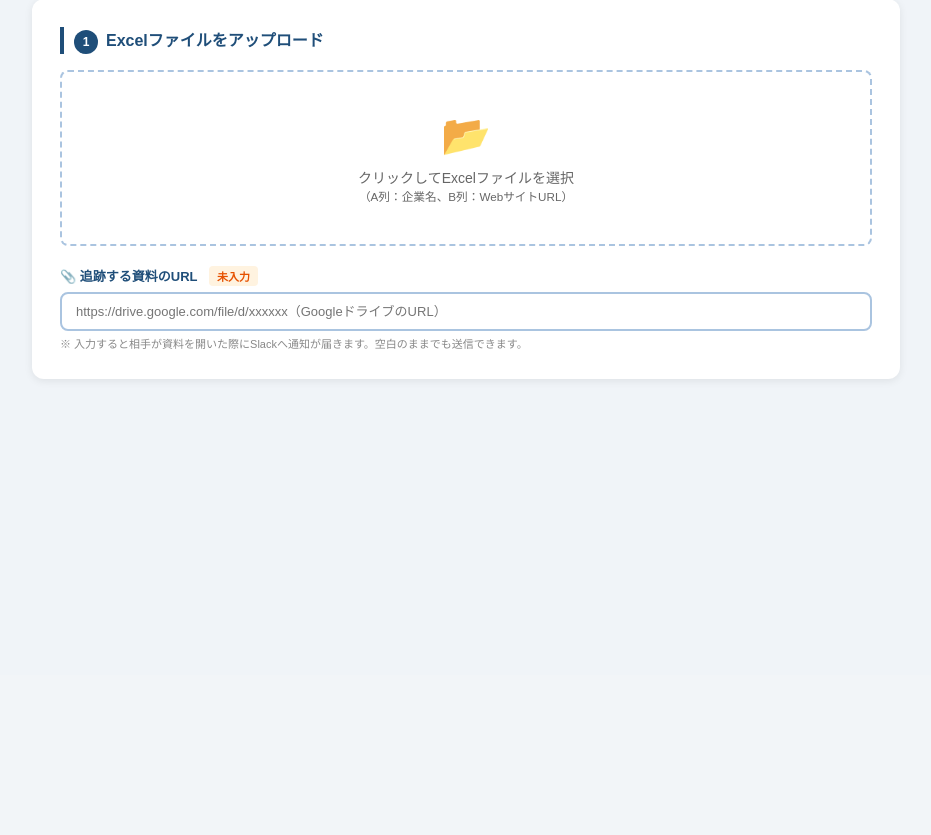
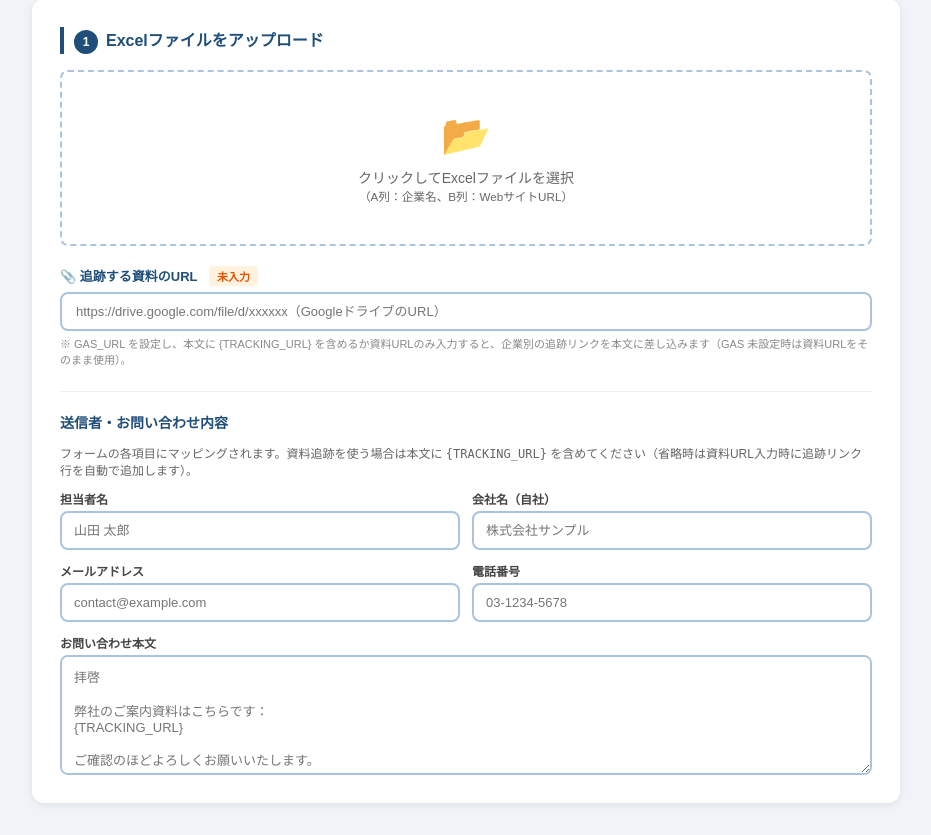
Before and after one commit to oshita-ops/form-sender, a Flask app: page / in a window 1280 px wide. Shown: the part 125-960 px from the top of the page, without its empty margins (174-1105 px from the left). Before the commit the page ends 505 px from the top, so only its background shows below. Run offline with Flask 3, Linux system fonts and the light colour scheme.

Commit message:
Fix sender payload, Claude JSON parsing, tracking URL, gunicorn

```diff
--- a/app.py
+++ b/app.py
@@ -1,5 +1,4 @@
 import os
-import json
 import asyncio
 import threading
 from datetime import datetime
@@ -7,9 +6,18 @@ from flask import Flask, render_template, request, jsonify, send_file
 from flask_httpauth import HTTPBasicAuth
 from werkzeug.security import generate_password_hash, check_password_hash
 import pandas as pd
-from openpyxl import load_workbook
-from openpyxl.styles import PatternFill
 from engine import FormSender
+
+
+def _normalize_sender(payload):
+    keys = ('name', 'company', 'email', 'phone', 'message')
+    out = {k: '' for k in keys}
+    if not payload or not isinstance(payload, dict):
+        return out
+    for k in keys:
+        v = payload.get(k)
+        out[k] = (str(v).strip() if v is not None else '')
+    return out
 
 app = Flask(__name__)
 auth = HTTPBasicAuth()
@@ -64,14 +72,15 @@ def upload():
 @app.route('/run', methods=['POST'])
 @auth.login_required
 def run():
-    data = request.json
+    data = request.json or {}
     mode = data.get('mode', 'test')  # test or production
-    document_url = data.get('document_url', '')  # 画面から受け取る資料URL
+    document_url = (data.get('document_url') or '').strip()
+    sender = _normalize_sender(data.get('sender'))
     session_id = datetime.now().strftime('%Y%m%d%H%M%S')
     progress_store[session_id] = {'status': 'running', 'results': [], 'total': 0, 'done': 0}
 
     def run_async():
-        asyncio.run(execute(session_id, mode, document_url))
+        asyncio.run(execute(session_id, mode, document_url, sender))
 
     thread = threading.Thread(target=run_async)
     thread.start()
@@ -90,23 +99,19 @@ def download(session_id):
         return send_file(path, as_attachment=True, download_name='送信結果.xlsx')
     return jsonify({'error': 'ファイルが見つかりません'}), 404
 
-async def execute(session_id, mode, document_url=''):
+async def execute(session_id, mode, document_url='', sender=None):
     try:
-        # シート名に依存せず最初のシートからA列・B列を読み込む
+        # シート名に依存せず最初のシートからA列・B列を読み込む（/upload と同じ条件）
         df = pd.read_excel('uploads/companies.xlsx', header=0)
+        df.columns = [str(c).strip() for c in df.columns]
         df = df.iloc[:, :2]
         df.columns = ['会社名', 'URL']
         df = df.dropna(subset=['会社名', 'URL'])
+        df = df[df['会社名'].astype(str).str.strip() != '']
         df = df[df['URL'].astype(str).str.startswith('http')]
         companies = df.to_dict(orient='records')
 
-        sender = {
-            'name': '',
-            'company': '',
-            'email': '',
-            'phone': '',
-            'message': '',
-        }
+        sender = _normalize_sender(sender)
 
         progress_store[session_id]['total'] = len(companies)
         results = []
@@ -116,7 +121,7 @@ async def execute(session_id, mode, document_url=''):
 
         for i, company in enumerate(companies):
             # 会社名と資料URLを渡して追跡URLを自動生成
-            result = await sender_obj.process(company['会社名'], company['URL'], sender, document_url)
+            result = await sender_obj.process(company['会社名'], company['URL'], dict(sender), document_url)
             results.append(result)
             progress_store[session_id]['done'] = i + 1
             progress_store[session_id]['results'] = results
@@ -150,17 +155,22 @@ def save_result(session_id, results):
 
     status_colors = {'✅ 送信完了': 'E2EFDA', '❌ 失敗': 'FFE0E0', '⚠️ スキップ': 'FFF2CC'}
     for i, r in enumerate(results, 1):
+        ok = (r.get('status') or '').startswith('✅ 送信完了')
         row = [
             i,
             r['company'],
             r['status'],
             r.get('reason', '-'),
             r.get('tracking_url', '-'),  # 追跡URLを結果に追加
-            '要手動対応' if r['status'] != '✅ 送信完了' else '-',
+            '要手動対応' if not ok else '-',
             r.get('form_url', '-'),
             r.get('timestamp', '-')
         ]
-        color = status_colors.get(r['status'], 'FFFFFF')
+        st = r.get('status', '')
+        if st.startswith('✅ 送信完了'):
+            color = status_colors['✅ 送信完了']
+        else:
+            color = status_colors.get(st, 'FFFFFF')
         for col, val in enumerate(row, 1):
             cell = ws1.cell(row=i+1, column=col, value=val)
             cell.fill = PatternFill('solid', start_color=color)
@@ -175,7 +185,7 @@ def save_result(session_id, results):
         cell.fill = PatternFill('solid', start_color='843C0C')
         cell.border = border
 
-    manual = [r for r in results if r['status'] != '✅ 送信完了']
+    manual = [r for r in results if not (r.get('status') or '').startswith('✅ 送信完了')]
     for i, r in enumerate(manual, 1):
         row = [i, r['company'], r.get('top_url', '-'), r.get('reason', '-'), '□']
         for col, val in enumerate(row, 1):
--- a/render.yaml
+++ b/render.yaml
@@ -3,9 +3,11 @@ services:
     name: form-sender
     env: python
     buildCommand: pip install -r requirements.txt && python -m playwright install chromium && python -m playwright install-deps chromium
-    startCommand: python app.py
+    startCommand: gunicorn --bind 0.0.0.0:$PORT app:app
     envVars:
       - key: ANTHROPIC_API_KEY
+        sync: false
+      - key: ANTHROPIC_MODEL
         sync: false
       - key: AUTH_USERNAME
         sync: false
--- a/requirements.txt
+++ b/requirements.txt
@@ -4,8 +4,6 @@ openpyxl>=3.1.2
 anthropic>=0.25.0
 flask-httpauth>=4.8.0
 requests>=2.31.0
-beautifulsoup4>=4.12.0
 playwright>=1.40.0
 werkzeug>=3.0.0
-gunicorn
-uvicorn
+gunicorn>=22.0.0
--- a/templates/index.html
+++ b/templates/index.html
@@ -51,6 +51,16 @@
     .url-input-wrap .hint { font-size: 11px; color: #888; margin-top: 4px; }
     .url-badge { display: inline-block; background: #e8f5e9; color: #2e7d32; border-radius: 4px; padding: 2px 8px; font-size: 11px; margin-left: 8px; }
     .url-badge.empty { background: #fff3e0; color: #e65100; }
+    .sender-form { margin-top: 24px; padding-top: 20px; border-top: 1px solid #eee; }
+    .sender-form h3 { font-size: 14px; color: #1F4E79; margin-bottom: 12px; }
+    .field-grid { display: grid; grid-template-columns: 1fr 1fr; gap: 12px; }
+    @media (max-width: 640px) { .field-grid { grid-template-columns: 1fr; } }
+    .field { display: flex; flex-direction: column; gap: 4px; }
+    .field label { font-size: 12px; font-weight: bold; color: #444; }
+    .field input, .field textarea { width: 100%; padding: 10px 12px; border: 2px solid #aac4e0; border-radius: 8px; font-size: 13px; font-family: inherit; }
+    .field textarea { min-height: 120px; resize: vertical; }
+    .field input:focus, .field textarea:focus { outline: none; border-color: #1F4E79; }
+    .field-full { grid-column: 1 / -1; }
   </style>
 </head>
 <body>
@@ -85,7 +95,34 @@
         placeholder="https://drive.google.com/file/d/xxxxxx（GoogleドライブのURL）"
         oninput="onDocumentUrlChange(this.value)"
       />
-      <div class="hint">※ 入力すると相手が資料を開いた際にSlackへ通知が届きます。空白のままでも送信できます。</div>
+      <div class="hint">※ GAS_URL を設定し、本文に {TRACKING_URL} を含めるか資料URLのみ入力すると、企業別の追跡リンクを本文に差し込みます（GAS 未設定時は資料URLをそのまま使用）。</div>
+    </div>
+
+    <div class="sender-form">
+      <h3>送信者・お問い合わせ内容</h3>
+      <p style="font-size:12px;color:#666;margin-bottom:12px">フォームの各項目にマッピングされます。資料追跡を使う場合は本文に <code>{TRACKING_URL}</code> を含めてください（省略時は資料URL入力時に追跡リンク行を自動で追加します）。</p>
+      <div class="field-grid">
+        <div class="field">
+          <label for="senderName">担当者名</label>
+          <input type="text" id="senderName" placeholder="山田 太郎" autocomplete="name">
+        </div>
+        <div class="field">
+          <label for="senderCompany">会社名（自社）</label>
+          <input type="text" id="senderCompany" placeholder="株式会社サンプル" autocomplete="organization">
+        </div>
+        <div class="field">
+          <label for="senderEmail">メールアドレス</label>
+          <input type="email" id="senderEmail" placeholder="contact@example.com" autocomplete="email">
+        </div>
+        <div class="field">
+          <label for="senderPhone">電話番号</label>
+          <input type="tel" id="senderPhone" placeholder="03-1234-5678" autocomplete="tel">
+        </div>
+        <div class="field field-full">
+          <label for="senderMessage">お問い合わせ本文</label>
+          <textarea id="senderMessage" placeholder="拝啓&#10;&#10;弊社のご案内資料はこちらです：&#10;{TRACKING_URL}&#10;&#10;ご確認のほどよろしくお願いいたします。"></textarea>
+        </div>
+      </div>
     </div>
   </div>
 
@@ -163,8 +200,22 @@ async function uploadFile(input) {
   document.getElementById('step2').style.display = 'block';
 }
 
+function collectSender() {
+  return {
+    name: document.getElementById('senderName').value.trim(),
+    company: document.getElementById('senderCompany').value.trim(),
+    email: document.getElementById('senderEmail').value.trim(),
+    phone: document.getElementById('senderPhone').value.trim(),
+    message: document.getElementById('senderMessage').value.trim()
+  };
+}
+
 async function startRun() {
   if (currentMode === 'production' && !confirm('本番モードで実際に送信します。よろしいですか？')) return;
+  const sender = collectSender();
+  if (currentMode === 'production' && !sender.email) {
+    if (!confirm('メールアドレスが空です。多くの問い合わせフォームで必須のため失敗しやすくなります。このまま続行しますか？')) return;
+  }
   const documentUrl = document.getElementById('documentUrl').value.trim();
   document.getElementById('runBtn').disabled = true;
   document.getElementById('step3').style.display = 'block';
@@ -172,7 +223,7 @@ async function startRun() {
   const res = await fetch('/run', {
     method: 'POST',
     headers: { 'Content-Type': 'application/json' },
-    body: JSON.stringify({ mode: currentMode, document_url: documentUrl })
+    body: JSON.stringify({ mode: currentMode, document_url: documentUrl, sender })
   });
   const data = await res.json();
   currentSessionId = data.session_id;
```
Also changed, not shown: engine.py (+104 -62 lines), README.md.
